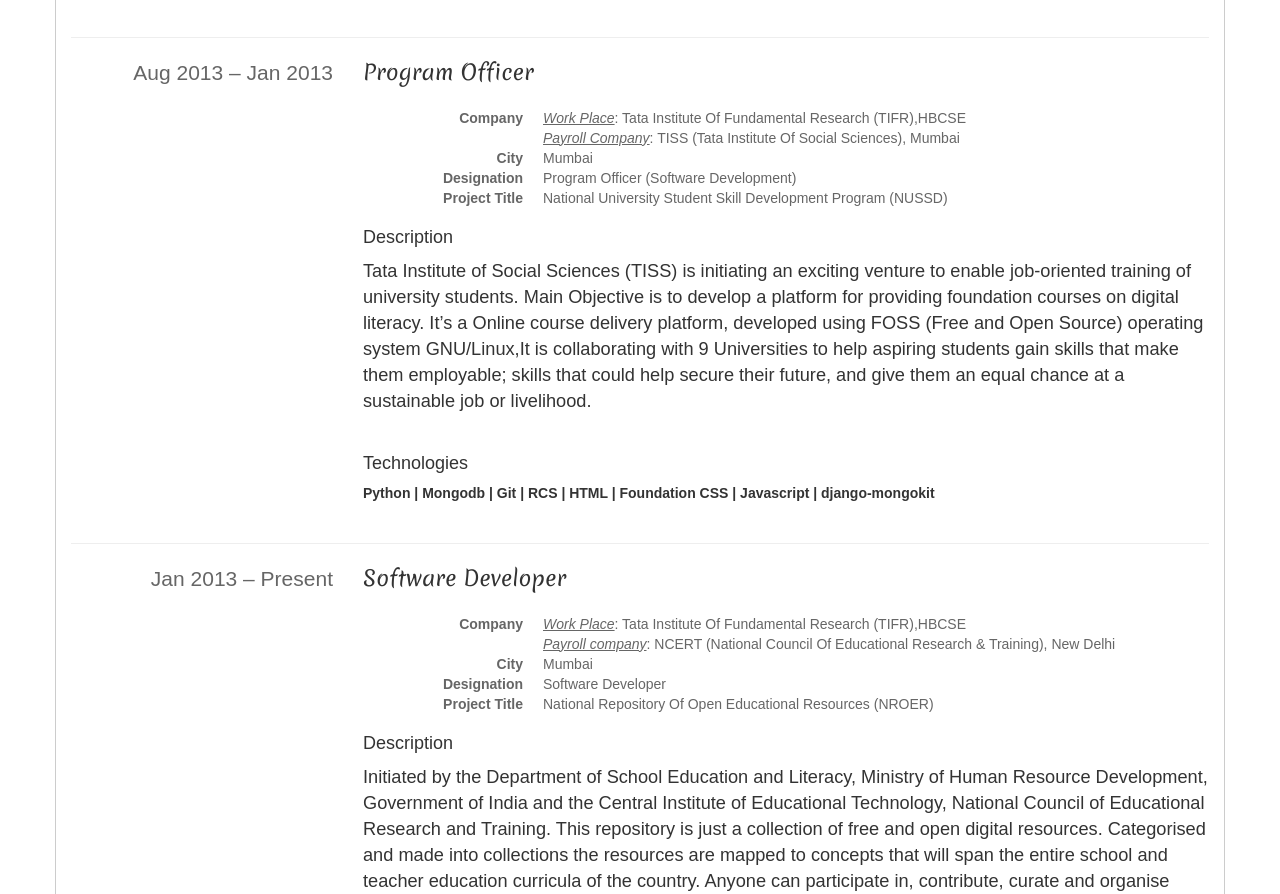
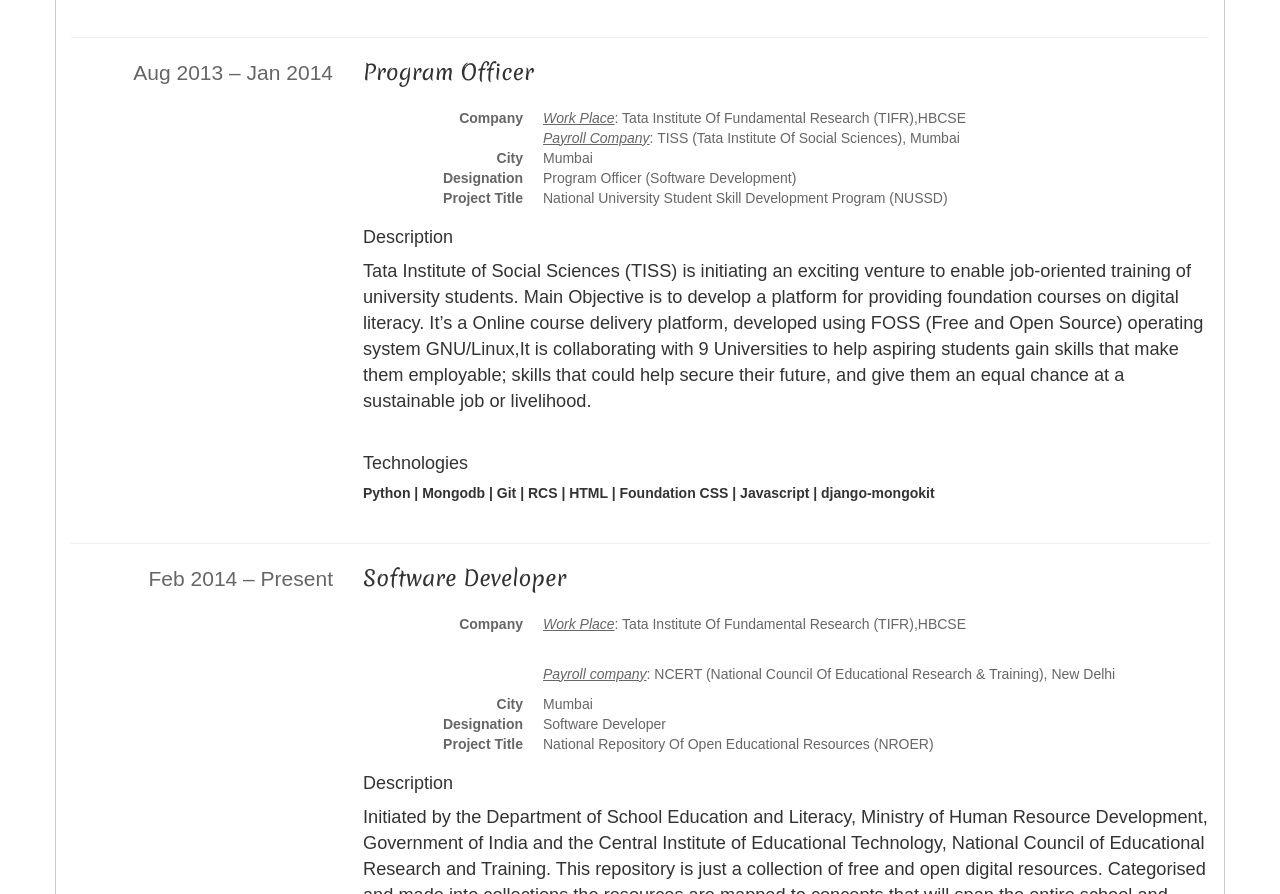
Before and after one commit to sunnychaudhari/sunnychaudhari.github.io, a plain HTML site: page html5/Resume.html in a window 1280 px wide. Shown: the part 2108-3002 px from the top of the page. Drawn offline with nearby package versions, Linux system fonts and the light colour scheme; a web font is replaced by a local one.

```diff
--- a/html5/Resume.html
+++ b/html5/Resume.html
@@ -343,7 +343,7 @@ spatial arrangement of icons.
 				<div class="row">
 					<div class="col-md-3" style="text-align:right">
 						<p class="lead date">
-							Aug 2013 – Jan 2013
+							Aug 2013 – Jan 2014
 						</p>
 					</div>
 					<div class="col-md-9">
@@ -394,7 +394,7 @@ gain skills that make them employable; skills that could help secure their futur
 				<div class="row">
 					<div class="col-md-3" style="text-align:right">
 						<p class="lead date">
-							Jan 2013 – Present
+							Feb 2014 – Present
 						</p>
 					</div>
 					<div class="col-md-9">
@@ -406,8 +406,8 @@ gain skills that make them employable; skills that could help secure their futur
 								Company
 							</dt>
 							<dd>
-								<u><i>Work Place</i></u>: Tata Institute Of Fundamental Research (TIFR),HBCSE <br/>
-								<u><i>Payroll company</i></u>: NCERT (National Council Of Educational Research & Training), New Delhi
+								<p><u><i>Work Place</i></u>: Tata Institute Of Fundamental Research (TIFR),HBCSE </p><br/>
+								<p><u><i>Payroll company</i></u>: NCERT (National Council Of Educational Research & Training), New Delhi</p>
 							</dd>
 							<dt>
 								City
```
